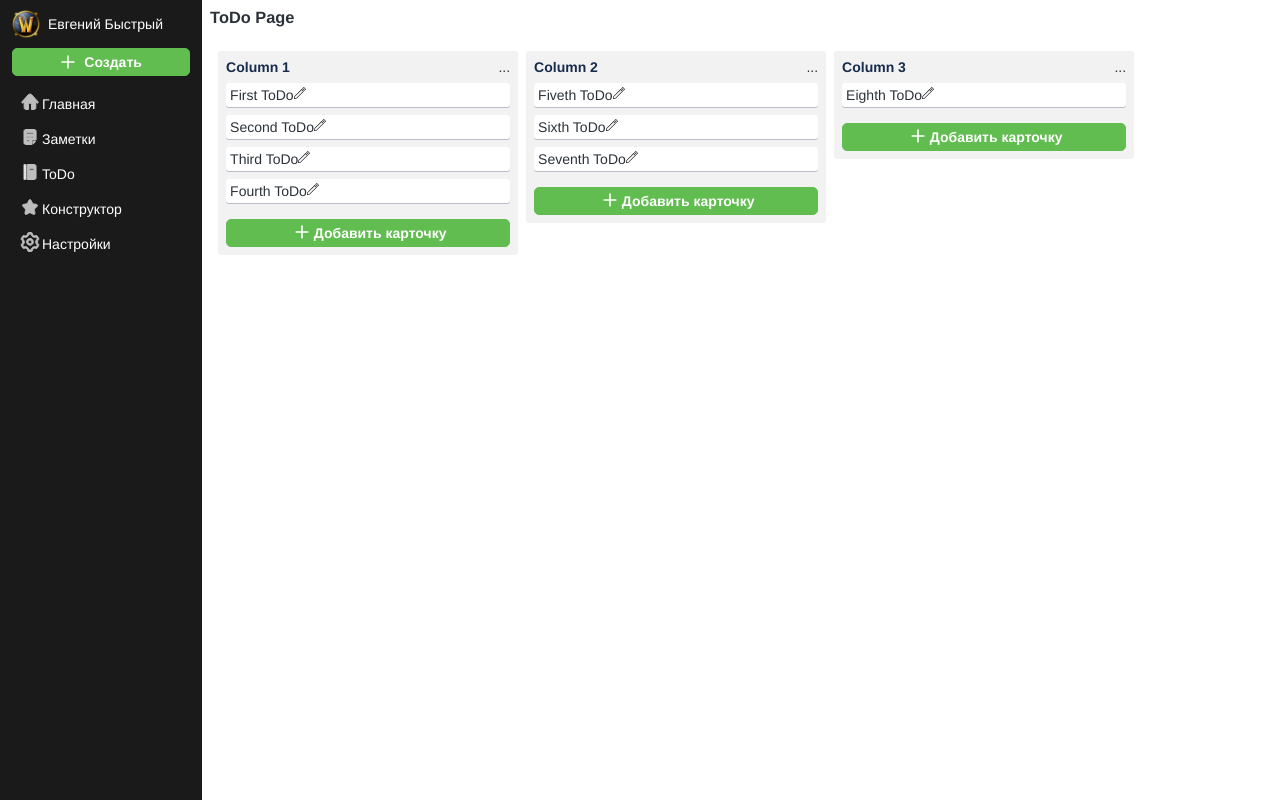
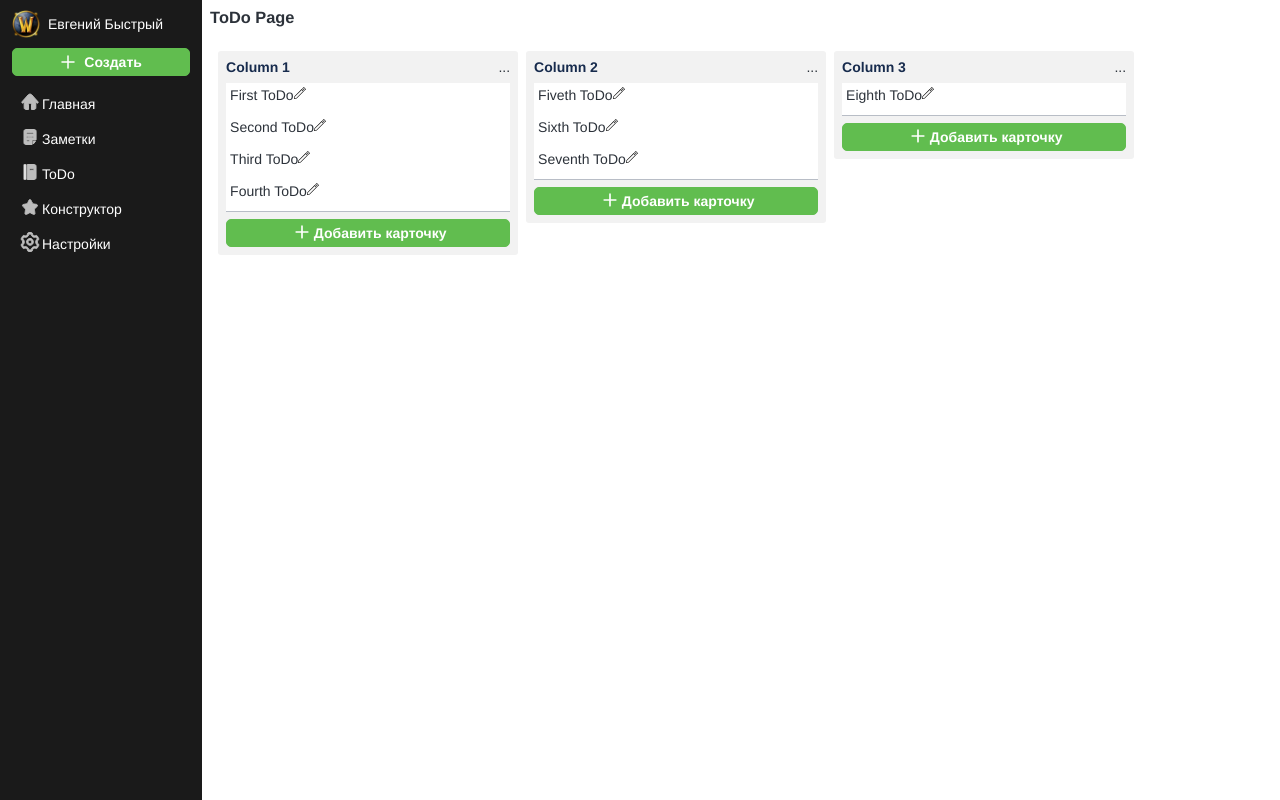
Before and after one commit to krai54rus/notebook, a Vue app: page /todo/table/constructor in a window 1280 px wide. Built offline with nearby package versions, Linux system fonts and the light colour scheme.

Commit message:
add new component dnd item

```diff
--- a/src/components/TestYaMap.vue
+++ b/src/components/TestYaMap.vue
@@ -17,8 +17,8 @@
   //   },
   // })
 
-  let myMap = reactive({})
-  let mark = reactive({})
+  let myMap = reactive<any>({})
+  let mark = reactive<any>({})
 
   let coords = reactive([59.910173, 30.285394])
 
@@ -35,21 +35,19 @@
   }))
 
   const createMap = async () => {
-    ymaps.ready(() => {
-      // инициализация карты в указанном элементе
-      myMap = new ymaps.Map('map', options)
-
-      mark = new ymaps.Placemark(
-        myMap.getCenter(),
-        {
-          // hintContent: 'текст для хинта',
-          // balloonContent: 'текст при клике',
-        },
-        iconSetup.value
-      )
-
-      myMap.geoObjects.add(mark)
-    })
+    // ymaps.ready(() => {
+    //   // инициализация карты в указанном элементе
+    //   myMap = new ymaps.Map('map', options)
+    //   mark = new ymaps.Placemark(
+    //     myMap.getCenter(),
+    //     {
+    //       // hintContent: 'текст для хинта',
+    //       // balloonContent: 'текст при клике',
+    //     },
+    //     iconSetup.value
+    //   )
+    //   myMap.geoObjects.add(mark)
+    // })
   }
 
   const loadScript = () => {
--- /dev/null
+++ b/src/components/generic/NbDnDItem.vue
@@ -0,0 +1,81 @@
+<script lang="ts" setup>
+  import { ref, computed, onMounted } from 'vue'
+
+  interface Props {
+    item: any
+    index: number
+    columnIndex: number
+  }
+
+  const props = withDefaults(defineProps<Props>(), {
+    item: {},
+    index: 0,
+    columnIndex: 0,
+  })
+
+  const elem = ref(null)
+  const emit = defineEmits(['drag-start', 'click'])
+
+  const handleDragStart = (e: { preventDefault: () => void }) => {
+    e.preventDefault()
+    emit('drag-start', {
+      e,
+      dragItem: {
+        item: props.item,
+        index: props.index,
+        columnIndex: props.columnIndex,
+        elem: elem.value,
+      },
+    })
+  }
+  const handleClickUp = (e: any) => {
+    emit('click', {
+      e,
+      item: props.item,
+      index: props.index,
+      columnIndex: props.columnIndex,
+      elem: elem.value,
+    })
+  }
+</script>
+
+<template>
+  <div
+    class="n-flex"
+    :class="{
+      [$style['column-item']]: true,
+      'column-drop-item': !item.moving,
+      [$style['column-moving-item']]: item.moving,
+      [$style['column-item_placeholder']]: item.placeholder,
+    }"
+    ref="elem"
+    :data-itemid="item.id"
+    :data-itemindex="index"
+    @mousedown="handleDragStart($event)"
+    @mouseup="handleClickUp($event)"
+  >
+    <slot></slot>
+  </div>
+</template>
+
+<style lang="scss" module>
+  $component: column-item;
+
+  .#{$component} {
+    background-color: var(--color-white);
+    box-shadow: 0 1px 0 #091e4240;
+    cursor: pointer;
+    width: 284px;
+    position: relative;
+    z-index: 10;
+
+    &:hover {
+      background-color: var(--color-white-hovered);
+    }
+
+    &_placeholder {
+      background-color: var(--gainsboro);
+      height: 24px;
+    }
+  }
+</style>
--- a/src/components/main/WidgetBlock.vue
+++ b/src/components/main/WidgetBlock.vue
@@ -1,5 +1,7 @@
 <script setup lang="ts">
   import WidgetItem from './WidgetItem.vue'
+  import { ITest } from '@/entities/test/TestTypes'
+  // import { ITest } from './test'
   defineProps<{
     title?: string
     items?: any[]
--- /dev/null
+++ b/src/components/main/test.ts
@@ -0,0 +1,4 @@
+export interface ITest {
+  title?: string
+  items?: any[]
+}
--- a/src/components/todo/ToDoTableColumnItem.vue
+++ b/src/components/todo/ToDoTableColumnItem.vue
@@ -1,66 +1,25 @@
 <script lang="ts" setup>
   import { ref, computed, onMounted } from 'vue'
-  import plusSvg from '@/assets/icons/plus_24.svg?raw'
 
   interface Props {
     item: any
-    index: number
-    columnIndex: number
   }
 
   const props = withDefaults(defineProps<Props>(), {
     item: {},
-    index: 0,
-    columnIndex: 0,
   })
 
   const isEdit = ref(false)
-  const elem = ref(null)
-  const emit = defineEmits(['drag-start', 'click'])
-
-  const handleDragStart = (e: { preventDefault: () => void }) => {
-    e.preventDefault()
-    emit('drag-start', {
-      e,
-      dragItem: {
-        item: props.item,
-        index: props.index,
-        columnIndex: props.columnIndex,
-        elem: elem.value,
-      },
-    })
-  }
+  const emit = defineEmits(['click'])
 
   const editClick = () => {
     console.log('edit click')
     isEdit.value = true
   }
-  const handleClickUp = (e: any) => {
-    emit('click', {
-      e,
-      item: props.item,
-      index: props.index,
-      columnIndex: props.columnIndex,
-      elem: elem.value,
-    })
-  }
 </script>
 
 <template>
-  <div
-    class="n-p-4 n-mb-8 n-flex n-justify-space-between n-radius--full-sm"
-    :class="{
-      [$style['column-item']]: true,
-      'column-drop-item': !item.moving,
-      [$style['column-moving-item']]: item.moving,
-      [$style['column-item_placeholder']]: item.placeholder,
-    }"
-    ref="elem"
-    :data-itemid="item.id"
-    :data-itemindex="index"
-    @mousedown="handleDragStart($event)"
-    @mouseup="handleClickUp($event)"
-  >
+  <div class="n-p-4 n-mb-8 n-flex n-justify-space-between n-radius--full-sm">
     <div v-if="!isEdit" class="n-flex">
       <div>
         {{ item.placeholder ? '' : item.title }}
--- a/src/components/todo/ToDoTablePage.vue
+++ b/src/components/todo/ToDoTablePage.vue
@@ -3,6 +3,7 @@
   import { ref, computed, onMounted, nextTick } from 'vue'
   import TodoTableColumn from './TodoTableColumn.vue'
   import TodoTableColumnItem from './TodoTableColumnItem.vue'
+  import NbDnDItem from '@/components/generic/NbDnDItem.vue'
   import ModalTodoItem from './ModalTodoItem.vue'
   import plusSvg from '@/assets/icons/plus.svg?raw'
   import { ITodoItem } from '@/entities/todo/TodoColumnTypes'
@@ -409,7 +410,7 @@
         @save-item="saveItem($event)"
       >
         <template #content>
-          <TodoTableColumnItem
+          <NbDnDItem
             v-for="(item, itemI) in column.items"
             :key="item.id"
             :item="item"
@@ -418,8 +419,10 @@
             @drag-start="dragStart($event)"
             @click="clickItemUp($event)"
           >
-            {{ item.id }}
-          </TodoTableColumnItem>
+            <TodoTableColumnItem :item="item">
+              {{ item.id }}
+            </TodoTableColumnItem>
+          </NbDnDItem>
         </template>
       </TodoTableColumn>
     </div>
```
Also changed, not shown: src/entities/test/TestTypes.ts (added, +4 -0 lines).
